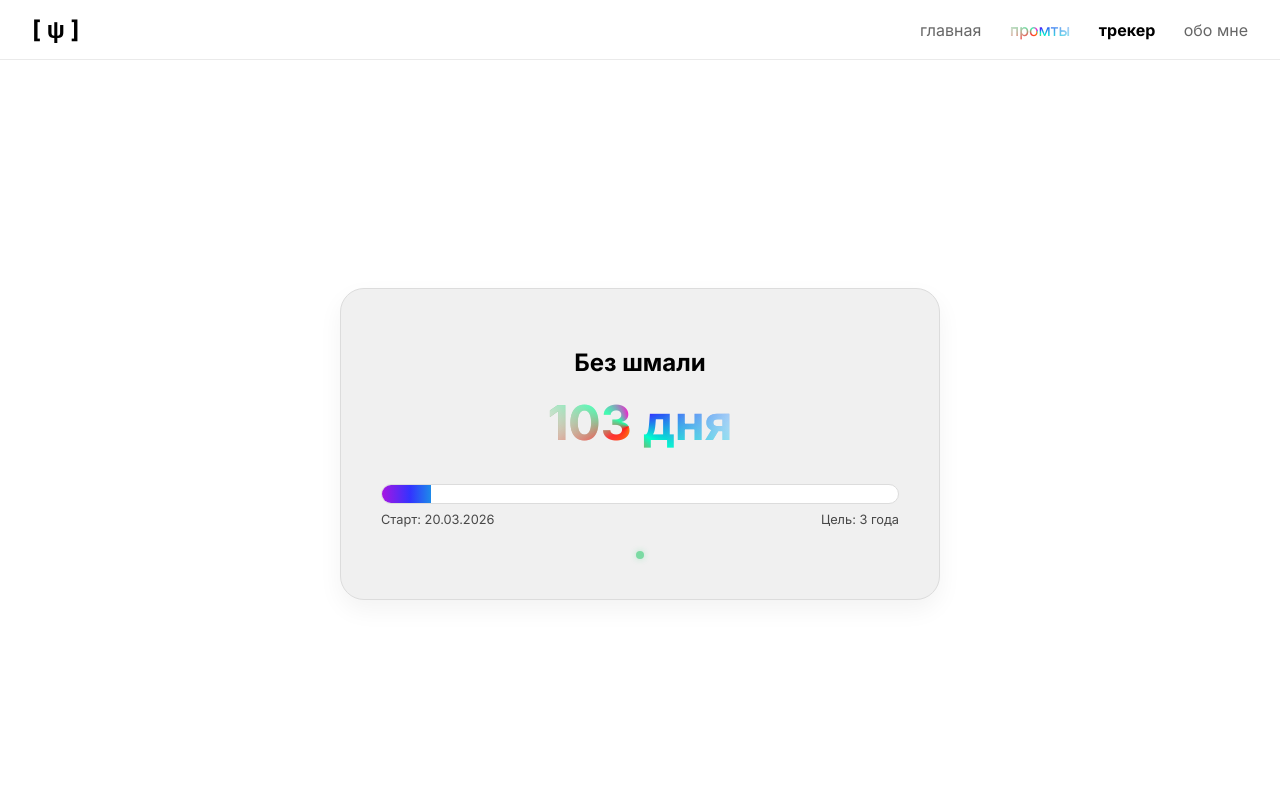
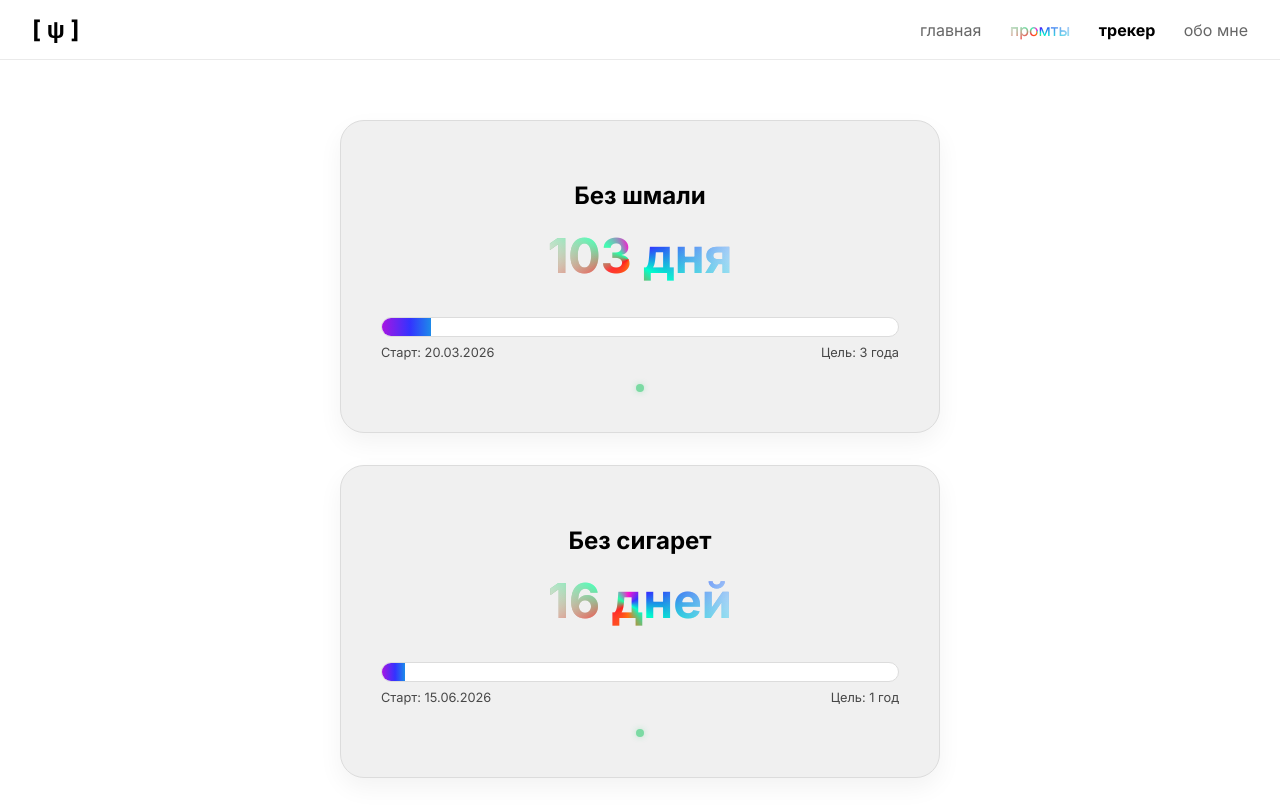
Before and after one commit to 5k1720/5k1720.github.io, a plain HTML site: page tracker.html in a window 1280 px wide. Drawn offline with Linux system fonts and the light colour scheme.

Commit message:
Add no-smoking tracker starting from June 15, 2026

```diff
--- a/tracker.html
+++ b/tracker.html
@@ -40,7 +40,13 @@
         <a href="me.html">обо мне</a>
     </nav>
 </header>
+<style>
+  .trackers-container {
+    display: flex; flex-direction: column; gap: 2rem; width: 100%; max-width: 600px; margin: 0 auto;
+  }
+</style>
 <main class="main-content main-content-padded">
+    <div class="trackers-container">
         <div class="tracker-wrapper">
             <h2 class="tracker-title">Без шмали</h2>
             <div class="tracker-days liquid" id="days-count">0 дней</div>
@@ -49,38 +55,55 @@
             </div>
             <div class="tracker-labels">
                 <span>Старт: 20.03.2026</span>
-            <span id="next-goal">Цель: 30 дней</span>
+                <span id="next-goal">Цель: 3 года</span>
             </div>
             <div class="tracker-marks" id="tracker-marks" title="Сбитые вражеские самолеты">
                 <div class="tracker-mark"></div>
+            </div>
+        </div>
+
+        <div class="tracker-wrapper">
+            <h2 class="tracker-title">Без сигарет</h2>
+            <div class="tracker-days liquid" id="days-count-smoke">0 дней</div>
+            <div class="tracker-bar-container">
+                <div class="tracker-bar" id="progress-bar-smoke"></div>
+            </div>
+            <div class="tracker-labels">
+                <span>Старт: 15.06.2026</span>
+                <span id="next-goal-smoke">Цель: 1 год</span>
+            </div>
+            <div class="tracker-marks" id="tracker-marks-smoke" title="Сэкономленные пачки">
+                <div class="tracker-mark"></div>
+            </div>
         </div>
     </div>
 </main>
 
 <script>
     document.addEventListener("DOMContentLoaded", () => {
-        const startDate = new Date("2026-03-20T00:00:00");
-        const now = new Date();
-        const diffTime = Math.abs(now - startDate);
-        const diffDays = Math.floor(diffTime / (1000 * 60 * 60 * 24)) + 1;
-
         function getDeclension(number, words) {
             const cases = [2, 0, 1, 1, 1, 2];
             return words[(number % 100 > 4 && number % 100 < 20) ? 2 : cases[(number % 10 < 5) ? number % 10 : 5]];
         }
+        const daysWords = ['день', 'дня', 'дней'];
 
-        const daysWords = ['день', 'дня', 'дней'];
+        // Трекер — без шмали
+        const startDate = new Date("2026-03-20T00:00:00");
+        const now = new Date();
+        const diffDays = Math.floor(Math.abs(now - startDate) / (1000 * 60 * 60 * 24)) + 1;
         document.getElementById("days-count").textContent = diffDays + " " + getDeclension(diffDays, daysWords);
+        const goal = 1095;
+        setTimeout(() => {
+            document.getElementById("progress-bar").style.width = Math.min((diffDays / goal) * 100, 100) + "%";
+        }, 100);
 
-        const goal = 1095; // 3 года
-
-        document.getElementById("next-goal").textContent = "Цель: 3 года";
-
-        let percent = (diffDays / goal) * 100;
-        if (percent > 100) percent = 100;
-
+        // Трекер — без сигарет
+        const smokeStart = new Date("2026-06-15T00:00:00");
+        const smokeDays = Math.floor(Math.abs(now - smokeStart) / (1000 * 60 * 60 * 24)) + 1;
+        document.getElementById("days-count-smoke").textContent = smokeDays + " " + getDeclension(smokeDays, daysWords);
+        const smokeGoal = 365;
         setTimeout(() => {
-            document.getElementById("progress-bar").style.width = percent + "%";
+            document.getElementById("progress-bar-smoke").style.width = Math.min((smokeDays / smokeGoal) * 100, 100) + "%";
         }, 100);
     });
 </script>
```
Lines whose indentation alone changed are shown as unchanged.
